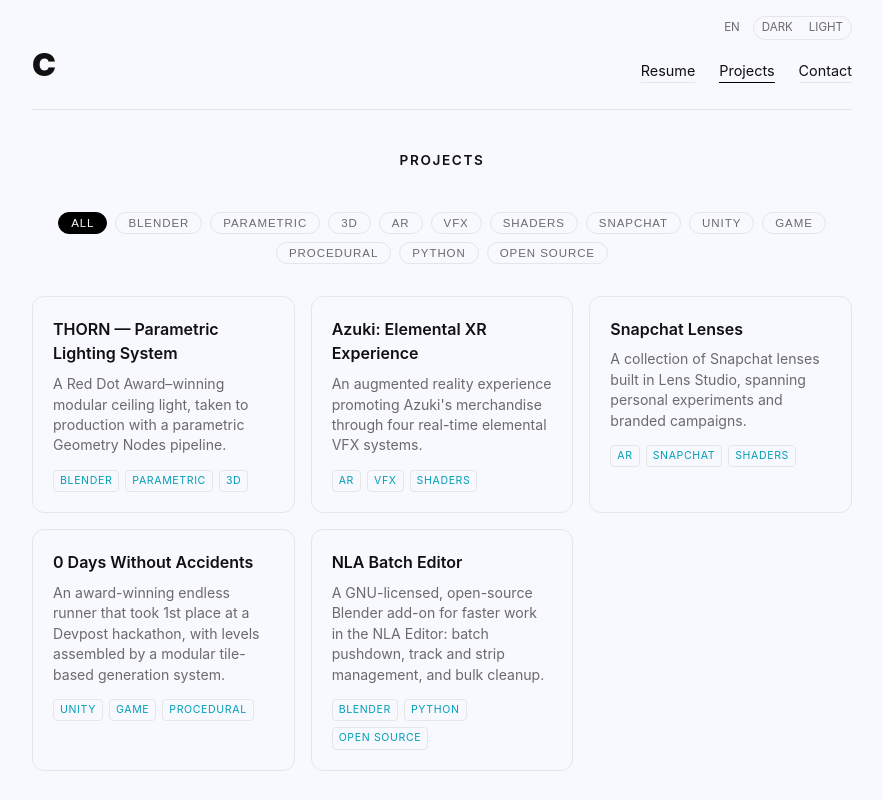
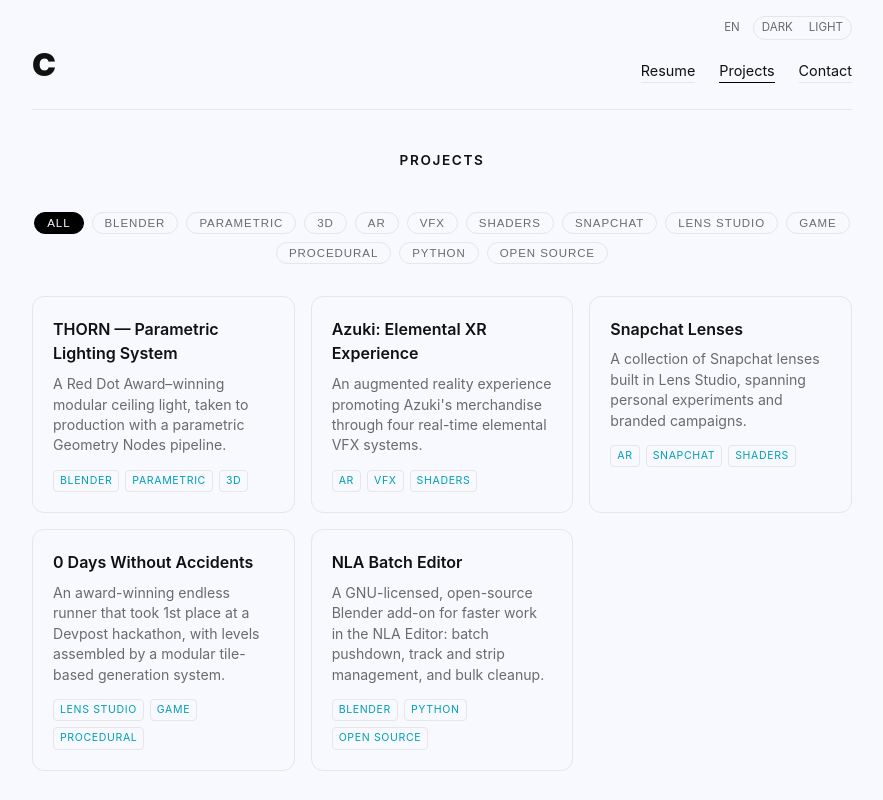
Before and after one commit to c4205m/portfolio, a React (Vite) app: page /portfolio/en/projects/ in a window 1280 px wide. Shown: the top 800 px of the page, without its empty margins (198-1081 px from the left). Built offline with nearby package versions, Linux system fonts and the light colour scheme.

Commit message:
fix: forward ref in ProjectCard for AnimatePresence popLayout

```diff
--- a/src/components/ProjectCard.tsx
+++ b/src/components/ProjectCard.tsx
@@ -1,3 +1,4 @@
+import { forwardRef } from "react";
 import { Link } from "react-router-dom";
 import { motion } from "framer-motion";
 import type { ExternalProject, Lang, Project } from "../types/content";
@@ -6,15 +7,10 @@
   | (Project & { external: false })
   | (ExternalProject & { external: true });
 
-export function ProjectCard({
-  project,
-  lang,
-  reduced,
-}: {
-  project: ProjectCardData;
-  lang: Lang;
-  reduced: boolean;
-}) {
+export const ProjectCard = forwardRef<
+  HTMLElement,
+  { project: ProjectCardData; lang: Lang; reduced: boolean }
+>(function ProjectCard({ project, lang, reduced }, ref) {
   const inner = (
     <>
       <h3>{project.title}</h3>
@@ -31,6 +27,7 @@
 
   return (
     <motion.article
+      ref={ref}
       className="project-card"
       layout={!reduced}
       initial={reduced ? false : { opacity: 0, scale: 0.96 }}
@@ -54,4 +51,4 @@
       )}
     </motion.article>
   );
-}
+});
--- a/src/data/projects/external.ts
+++ b/src/data/projects/external.ts
@@ -8,7 +8,7 @@
       en: "An award-winning endless runner that took 1st place at a Devpost hackathon, with levels assembled by a modular tile-based generation system.",
       tr: "Devpost hackathon birinciliği kazanan endless runner; modüler tile-based üretim sistemiyle level kurulumu.",
     },
-    tags: ["Unity", "Game", "Procedural"],
+    tags: ["Lens Studio", "Game", "Procedural"],
     url: "https://devpost.com/software/dayswoaccident",
     label: {
       en: "View on Devpost",
```
